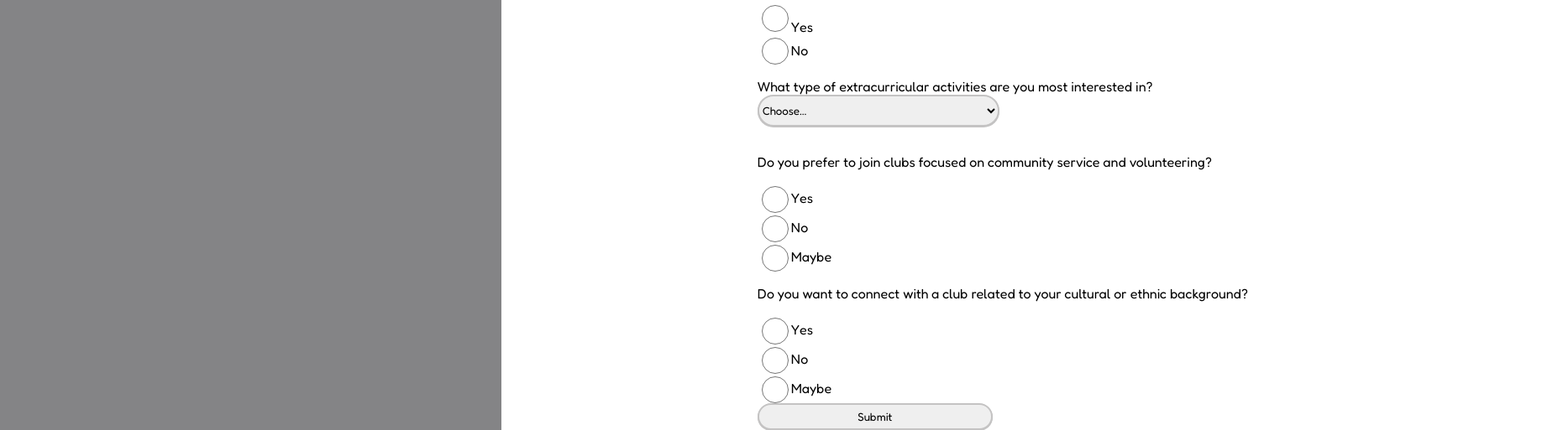
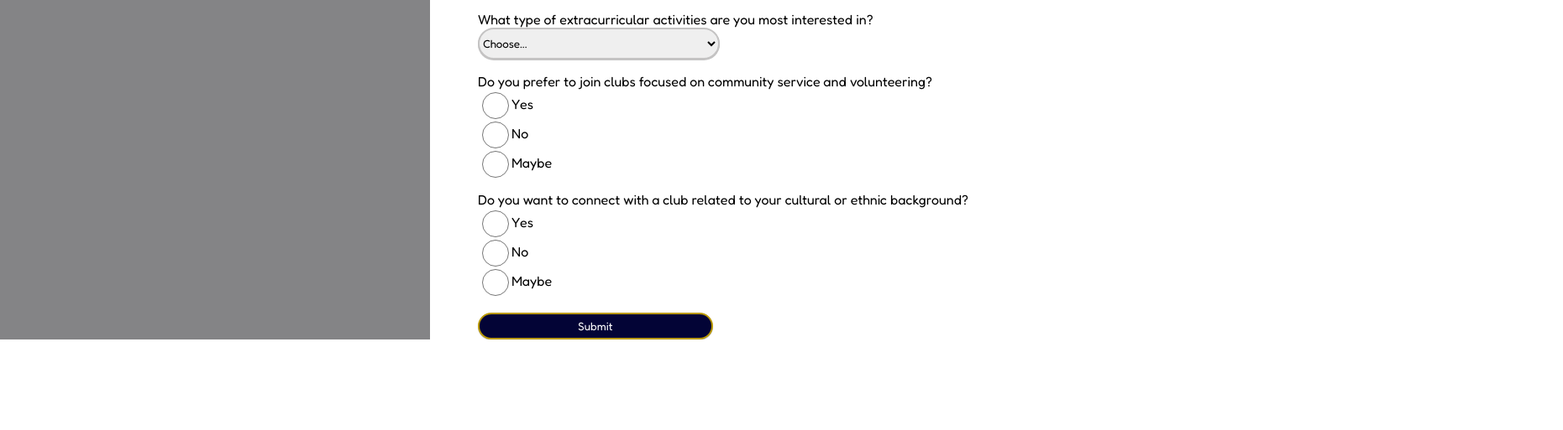
Before and after one commit to ana-ruth/club-quiz, a plain HTML site: page index.html in a window 1280 px wide. Shown: the part 641-1154 px from the top of the page at 84% size, 1861 px wide, since content can reach past the window. After the commit the page ends 1046 px from the top, so only its background shows below. Drawn offline with Linux system fonts and the light colour scheme.

Commit message:
fixed width on main

```diff
--- a/index.html
+++ b/index.html
@@ -31,7 +31,7 @@
 
         <div id="form">
 
-            <form>
+            <form id="club">
                 <h1>Find your club TODAY!</h1>
 
                 <p>
@@ -142,7 +142,8 @@
                 </label>
             </div>
 
-            <input type="submit" value="Submit">
+            <br>
+            <input type="submit" value="Submit" id="submit">
 
             </form>
         </div>
--- a/script.js
+++ b/script.js
@@ -0,0 +1 @@
+const form = document.querySelector("#club");
--- a/style.css
+++ b/style.css
@@ -35,8 +35,8 @@ img{
 
 
 #title {
-    flex: 0 0 30vh;
-    padding: 15vh 15vh 15vh 15vh;
+    flex: 0 0 30%;
+    padding: 5%;
     font-family: "Roboto Slab", serif;
     font-size: 6vh;
     background-color: rgb(132, 132, 134);
@@ -45,7 +45,7 @@ img{
 }
 
 #form{
-    flex: 0 0 158vh;
+    flex: 0 0 60%;
     text-align: left;
 
     display: flex;
@@ -88,9 +88,7 @@ form{
 p{
     display: flex;
     flex-direction: column;
-    align-content: left;
-
-    text-align: left;
+    margin-bottom: 0;
 }
 
 
@@ -107,3 +105,11 @@ select{
     height: 4.7vh;
     width: 36vh;
 }
+
+#submit{
+    background-color: rgb(3, 4, 54);
+    border: solid;
+    border-width: 2px;
+    border-color: #b99801;
+    color: white;
+}
```
